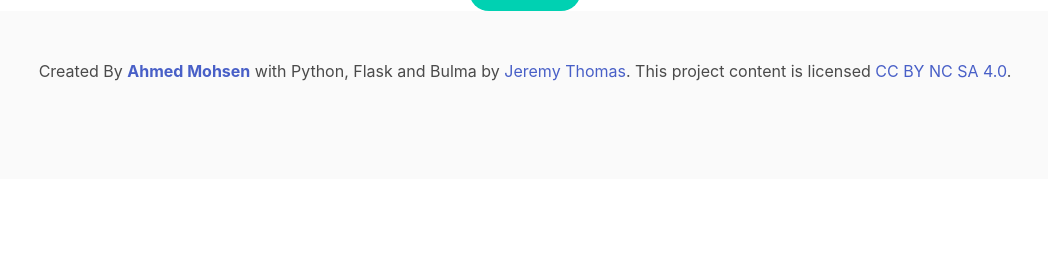
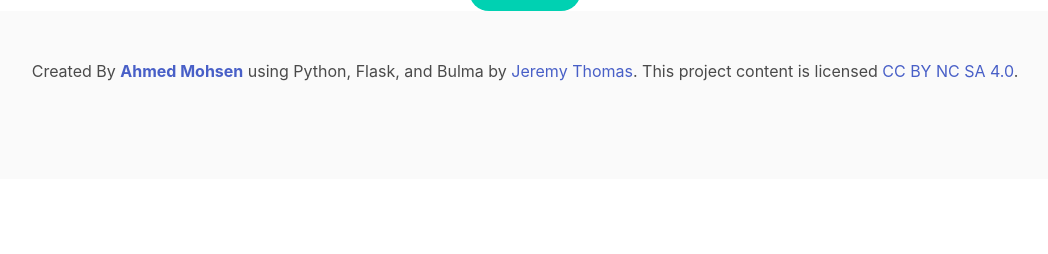
Before and after one commit to AM-ElZaher/passGenerator-webGui, a Flask app: page / in a window 1280 px wide. Shown: the part 305-559 px from the top of the page, without its empty margins (115-1163 px from the left). Run offline with Flask 2, Linux system fonts and the light colour scheme.

Commit message:
Update index.html

```diff
--- a/templates/index.html
+++ b/templates/index.html
@@ -42,7 +42,7 @@
     <footer class="footer">
       <div class="content has-text-centered">
         <p>
-          Created By <strong><a href="https://about.me/ahmed-mohsen" target="_blank">Ahmed Mohsen</a></strong> with Python, Flask and Bulma by <a href="https://jgthms.com">Jeremy Thomas</a>. This project content
+          Created By <strong><a href="https://about.me/ahmed-mohsen" target="_blank">Ahmed Mohsen</a></strong> using Python, Flask, and Bulma by <a href="https://jgthms.com">Jeremy Thomas</a>. This project content
           is licensed <a href="http://creativecommons.org/licenses/by-nc-sa/4.0/">CC BY NC SA 4.0</a>.
         </p>
       </div>
```
